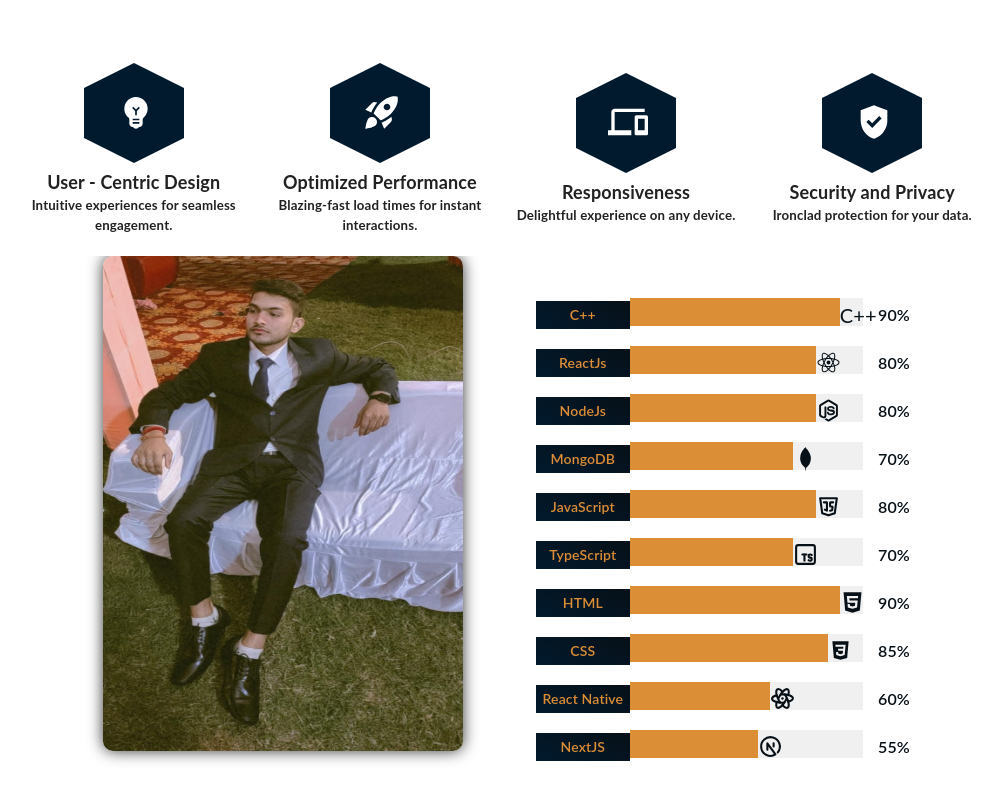
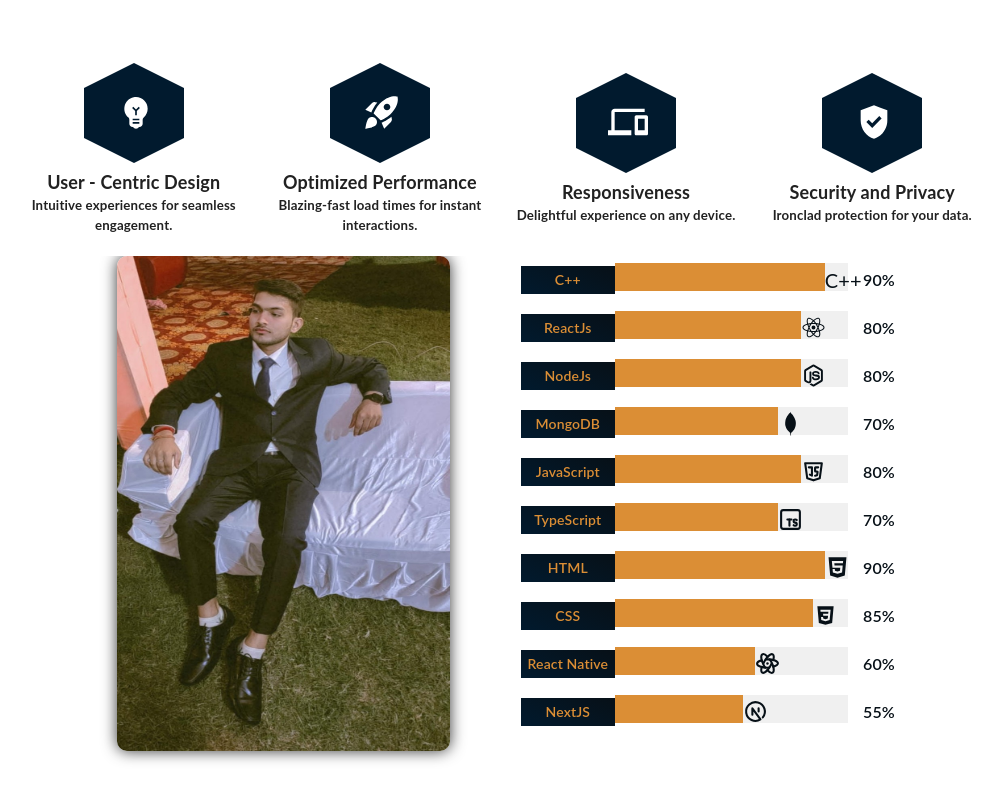
Before and after one commit to harsh6975/My-Protfolio, a React (Create React App) app: page / in a window 1280 px wide. Shown: the part 1014-1814 px from the top of the page, without its empty margins (137-1139 px from the left). Built offline with nearby package versions, Linux system fonts and the light colour scheme.

Commit message:
css improved

```diff
--- a/src/Component/About/About.module.css
+++ b/src/Component/About/About.module.css
@@ -33,10 +33,17 @@
 
 .details {
   display: flex;
-  align-items: center;
+  align-items: flex-start;
   justify-content: center;
   margin: 20px;
   width: 100%;
+}
+
+@media screen and (max-width: 800px) {
+  .details {
+    flex-direction: column;
+    align-items: center;
+  }
 }
 
 @media screen and (max-width: 768px) {
--- a/src/utils/FlippableCard/flippable-card.css
+++ b/src/utils/FlippableCard/flippable-card.css
@@ -2,6 +2,12 @@
   height: 550px;
   width: 400px;
   perspective: 1000px;
+}
+
+@media screen and (max-width: 8500px) {
+  .flippable-card-container {
+    width: 370px;
+  }
 }
 
 @media screen and (max-width: 500px) {
--- a/src/utils/LineAnimation/LineAnimation.module.css
+++ b/src/utils/LineAnimation/LineAnimation.module.css
@@ -50,14 +50,13 @@
 @media screen and (max-width: 1000px) {
   .container {
     width: 40vh;
-    margin-left: 20px;
+    margin-left: 0px;
   }
 }
 
-@media screen and (max-width: 768px) {
+@media screen and (max-width: 800px) {
   .container {
     width: 30vh;
-    margin-left: 0px;
   }
 }
 
```
